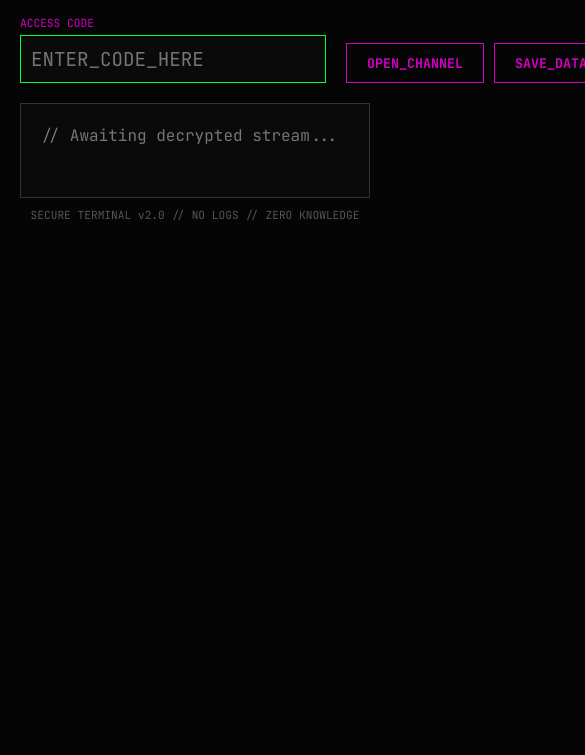
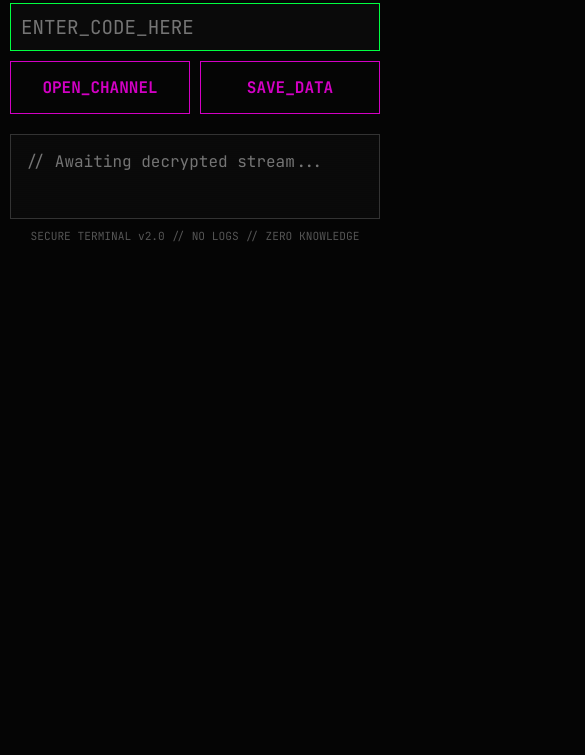
Before and after one commit to Faykar78/REVENGOOK, a website: page client/index.html in a window 390 px wide. Shown: the part 89-844 px from the top of the page, 585 px wide, since content can reach past the window. Drawn offline with Linux system fonts and the light colour scheme.

Commit message:
Optimize for mobile and simplified save workflow

```diff
--- a/client/app.js
+++ b/client/app.js
@@ -58,16 +58,15 @@ dom.btnOpen.addEventListener('click', async () => {
 // Action: Save Pad
 dom.btnSave.addEventListener('click', async () => {
     const content = dom.content.value;
+    const code = dom.code.value.trim();
 
-    // If no code set, try to use input
-    if (!currentCode) {
-        currentCode = dom.code.value.trim();
-    }
-
-    if (!currentCode) {
+    if (!code) {
         setStatus('ERROR: INVALID_TARGET', 'error');
         return;
     }
+
+    // Update state to match current input
+    currentCode = code;
 
     setStatus('UPLOADING_ENCRYPTED_PACKET...', 'neutral');
     const data = await apiRequest('save', {
--- a/client/style.css
+++ b/client/style.css
@@ -55,7 +55,8 @@ h1.glitch {
 #status-dot {
     width: 10px;
     height: 10px;
-    background-color: #ff0000; /* Default Disconnected */
+    background-color: #ff0000;
+    /* Default Disconnected */
     border-radius: 50%;
     margin-right: 10px;
     box-shadow: 0 0 5px #ff0000;
@@ -149,13 +150,11 @@ textarea {
     left: 0;
     width: 100%;
     height: 100%;
-    background: repeating-linear-gradient(
-        0deg,
-        rgba(0, 0, 0, 0.15) 0px,
-        rgba(0, 0, 0, 0.15) 1px,
-        transparent 1px,
-        transparent 2px
-    );
+    background: repeating-linear-gradient(0deg,
+            rgba(0, 0, 0, 0.15) 0px,
+            rgba(0, 0, 0, 0.15) 1px,
+            transparent 1px,
+            transparent 2px);
     pointer-events: none;
     z-index: 1;
 }
@@ -166,3 +165,43 @@ footer {
     font-size: 0.7rem;
     color: #555;
 }
+
+/* Mobile Optimization */
+@media (max-width: 768px) {
+    .container {
+        padding: 10px;
+    }
+
+    h1.glitch {
+        font-size: 1.5rem;
+    }
+
+    .controls {
+        flex-direction: column;
+        align-items: stretch;
+        gap: 10px;
+    }
+
+    .input-group {
+        width: 100%;
+    }
+
+    .actions {
+        width: 100%;
+        display: flex;
+        gap: 10px;
+    }
+
+    .btn {
+        flex: 1;
+        padding: 15px;
+        /* Larger touch target */
+        font-size: 1rem;
+    }
+
+    textarea {
+        font-size: 16px;
+        /* Prevents auto-zoom on iOS */
+        padding: 15px;
+    }
+}
```
